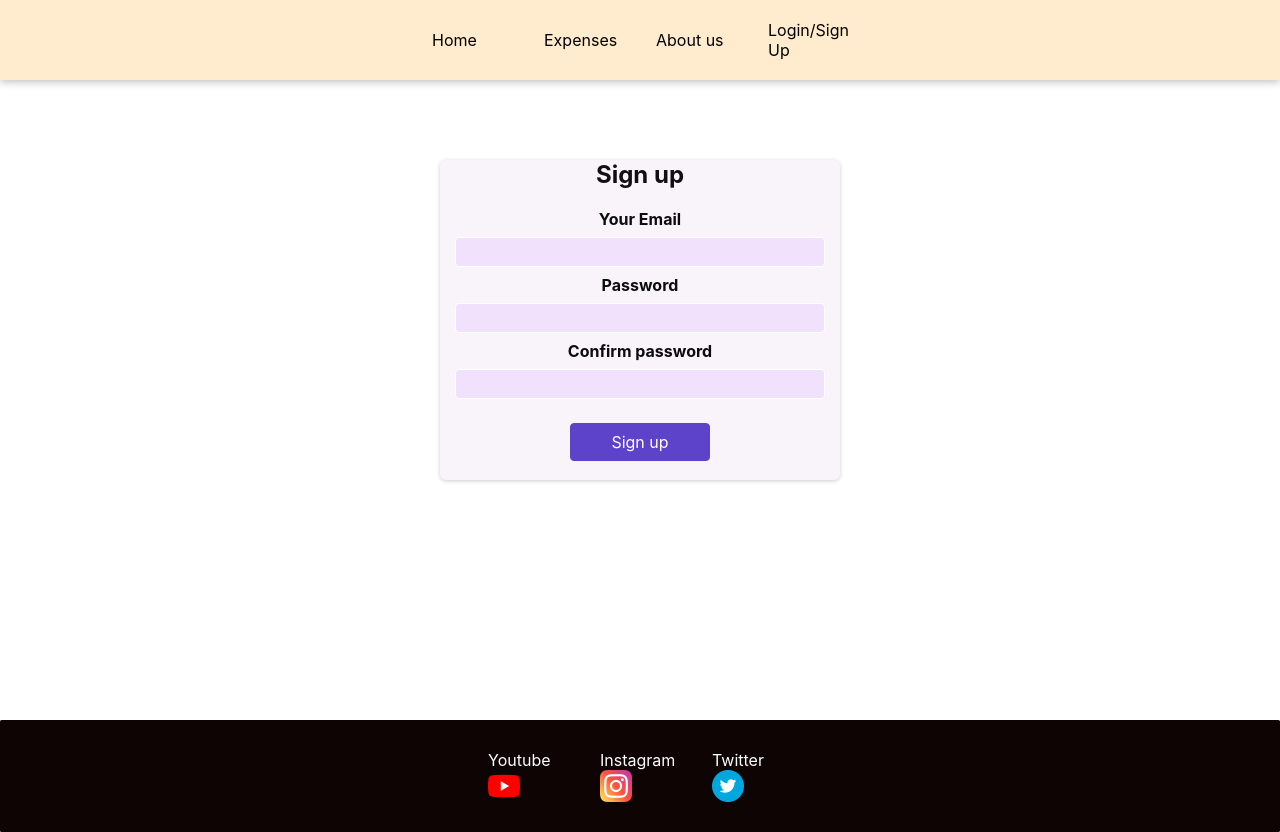
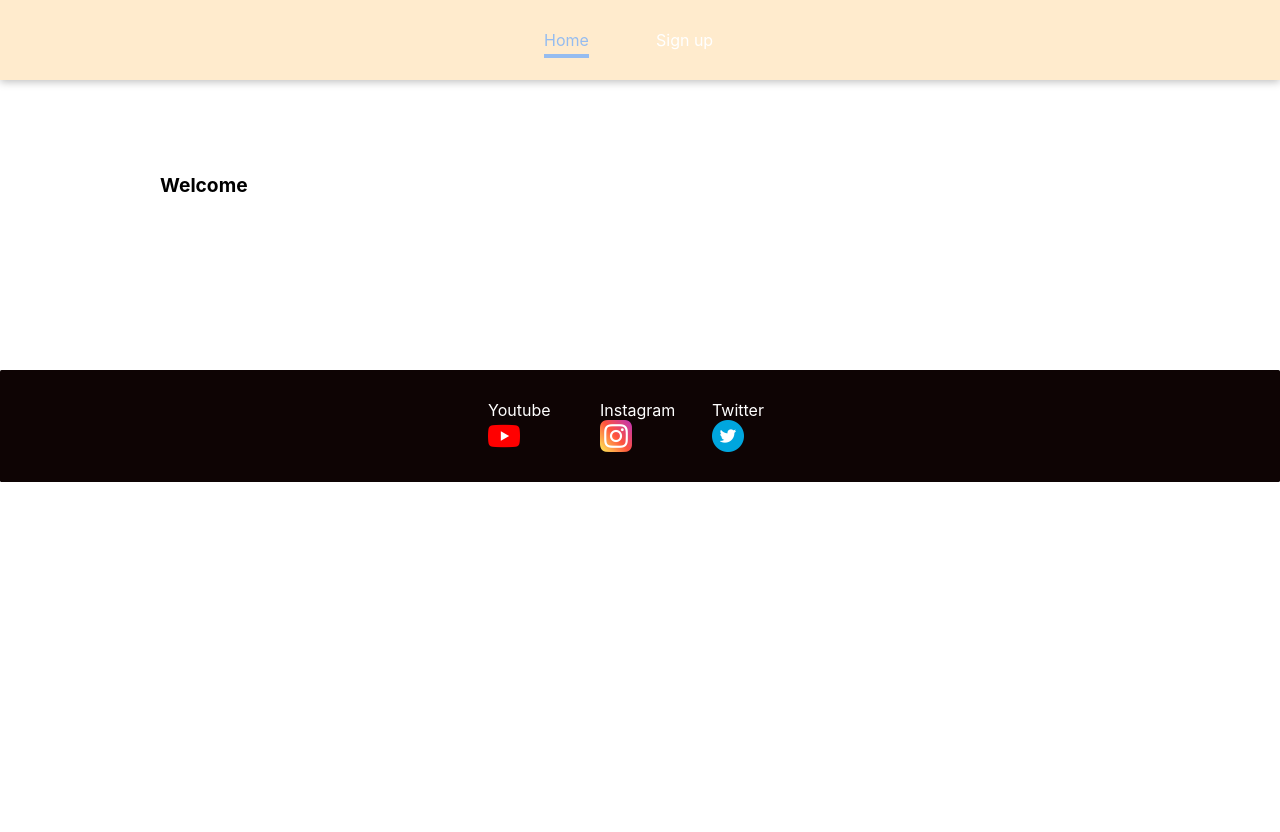
Before and after one commit to PhoenixRiseA/PaisaControl, a React (Create React App) app: page /home in a window 1280 px wide. After the commit the page ends 800 px from the top, so only its background shows below. Built offline with nearby package versions, Linux system fonts and the light colour scheme.

Commit message:
login with firebase and redirection

```diff
--- a/package.json
+++ b/package.json
@@ -8,6 +8,7 @@
     "@testing-library/user-event": "^13.5.0",
     "react": "^18.2.0",
     "react-dom": "^18.2.0",
+    "react-router-dom": "^6.3.0",
     "react-scripts": "5.0.1",
     "web-vitals": "^2.1.4"
   },
--- a/src/App.js
+++ b/src/App.js
@@ -1,9 +1,15 @@
 import Layout from "./components/Layout/Layout";
 import AuthPage from "./pages/AuthPage";
+import { Route, Routes, Navigate } from "react-router-dom";
+import Home from "./pages/Home";
 function App() {
   return (
     <Layout>
-      <AuthPage />
+      <Routes>
+        <Route path="/" element={<Navigate to="/auth" />} exact></Route>
+        <Route path="/home" element={<Home />} />
+        <Route path="/auth" element={<AuthPage />} />
+      </Routes>
     </Layout>
   );
 }
--- a/src/components/Auth/AuthForm.js
+++ b/src/components/Auth/AuthForm.js
@@ -1,32 +1,45 @@
 import classes from "./AuthForm.module.css";
 import { useRef, useState, useContext } from "react";
 import AuthContext from "../../store/AuthContext";
+import { useNavigate } from "react-router-dom";
 const AuthForm = () => {
   const emailInputRef = useRef();
   const passwordInputRef = useRef();
   const confirmPasswordInputRef = useRef();
 
+  const navigate = useNavigate();
   const authCtx = useContext(AuthContext);
-  const [isLogin, setIsLogin] = useState(false);
+  const [isLogin, setIsLogin] = useState(true);
   const [loading, setLoading] = useState(false);
+  const switchAuthModeHandler = () => {
+    setIsLogin((prevState) => !prevState);
+  };
   const submitHandler = (e) => {
     e.preventDefault();
 
     const enteredEmail = emailInputRef.current.value;
     const enteredPassWord = passwordInputRef.current.value;
-    const enteredConfirmPassword = confirmPasswordInputRef.current.value;
-    setLoading(true);
-
+    let enteredConfirmPassword;
+    if (!isLogin) {
+      enteredConfirmPassword = confirmPasswordInputRef.current.value;
+      confirmPasswordInputRef.current.value = "";
       if (enteredConfirmPassword !== enteredPassWord) {
         console.log("passwords do not match");
         throw new Error("passwords do not match");
       }
+    }
 
+    setLoading(true);
+
+    let url;
     if (isLogin) {
+      url =
+        "https://identitytoolkit.googleapis.com/v1/accounts:signInWithPassword?key=AIzaSyAfEMJNUWanJky-jYSDG0n0CpMrB2rKz04";
     } else {
-      fetch(
-        "https://identitytoolkit.googleapis.com/v1/accounts:signUp?key=AIzaSyAfEMJNUWanJky-jYSDG0n0CpMrB2rKz04",
-        {
+      url =
+        "https://identitytoolkit.googleapis.com/v1/accounts:signUp?key=AIzaSyAfEMJNUWanJky-jYSDG0n0CpMrB2rKz04";
+    }
+    fetch(url, {
       method: "POST",
       body: JSON.stringify({
         email: enteredEmail,
@@ -36,8 +49,7 @@ const AuthForm = () => {
       headers: {
         "Content-Type": "application/json",
       },
-        }
-      )
+    })
       .then((res) => {
         setLoading(false);
         if (res.ok) {
@@ -54,11 +66,13 @@ const AuthForm = () => {
         console.log(data.idToken);
         setIsLogin(true);
         authCtx.login(data.idToken);
+        navigate("/home", { replace: true });
       })
       .catch((err) => {
         alert(err.message);
       });
-    }
+    emailInputRef.current.value = "";
+    passwordInputRef.current.value = "";
   };
 
   return (
@@ -79,16 +93,22 @@ const AuthForm = () => {
           />
         </div>
         <div className={classes.control}>
-          <label htmlFor="password">Confirm password</label>
+          {!isLogin && <label htmlFor="password">Confirm password</label>}
+
+          {!isLogin && (
             <input
               type="password"
               id="confirmPassword"
               ref={confirmPasswordInputRef}
               required
             />
+          )}
         </div>
         <div className={classes.actions}>
           <button>{loading ? "loading" : isLogin ? "login" : "Sign up"}</button>
+          <button type="button" onClick={switchAuthModeHandler}>
+            {isLogin ? "create new account" : "login with existing account"}
+          </button>
         </div>
       </form>
     </section>
--- a/src/components/Layout/MainNavigation.js
+++ b/src/components/Layout/MainNavigation.js
@@ -1,14 +1,43 @@
 import classes from "./MainNavigation.module.css";
+import { NavLink } from "react-router-dom";
+import { useContext } from "react";
+import AuthContext from "../../store/AuthContext";
 const MainNavigation = () => {
+  const authCtx = useContext(AuthContext);
   return (
-    <div className={classes.header}>
+    <header className={classes.header}>
       <ul>
-        <li>Home</li>
-        <li>Expenses</li>
-        <li>About us</li>
-        <li>Login/Sign Up</li>
+        <li>
+          <NavLink
+            className={(navData) => (navData.isActive ? classes.active : "")}
+            to="/home"
+          >
+            Home
+          </NavLink>
+        </li>
+
+        {authCtx.isLoggedIn && (
+          <li>
+            <NavLink
+              className={(navData) => (navData.isActive ? classes.active : "")}
+              to="/auth"
+            >
+              Login
+            </NavLink>
+          </li>
+        )}
+        {!authCtx.isLoggedIn && (
+          <li>
+            <NavLink
+              className={(navData) => (navData.isActive ? classes.active : "")}
+              to="/auth"
+            >
+              Sign up
+            </NavLink>
+          </li>
+        )}
       </ul>
-    </div>
+    </header>
   );
 };
 export default MainNavigation;
--- a/src/index.js
+++ b/src/index.js
@@ -1,14 +1,18 @@
-import React from 'react';
-import ReactDOM from 'react-dom/client';
-import './index.css';
-import App from './App';
-import reportWebVitals from './reportWebVitals';
+import React from "react";
+import { BrowserRouter } from "react-router-dom";
+import { AuthContextProvider } from "./store/AuthContext";
+import ReactDOM from "react-dom/client";
+import "./index.css";
+import App from "./App";
+import reportWebVitals from "./reportWebVitals";
 
-const root = ReactDOM.createRoot(document.getElementById('root'));
+const root = ReactDOM.createRoot(document.getElementById("root"));
 root.render(
-  <React.StrictMode>
-    <App />
-  </React.StrictMode>
+  <AuthContextProvider>
+    <BrowserRouter>
+      <App />
+    </BrowserRouter>
+  </AuthContextProvider>
 );
 
 // If you want to start measuring performance in your app, pass a function
--- a/src/pages/Home.js
+++ b/src/pages/Home.js
@@ -0,0 +1,5 @@
+import classes from "./Home.module.css";
+const Home = () => {
+  return <h1 className={classes.title}>Welcome</h1>;
+};
+export default Home;
--- /dev/null
+++ b/src/pages/Home.module.css
@@ -0,0 +1,6 @@
+.title {
+  padding: 10rem;
+  align-items: center;
+  display: flex;
+  font-size: larger;
+}
```
Also changed, not shown: 1 other file (tests, documents, lock files or other folders). Lines whose indentation alone changed are shown as unchanged.
